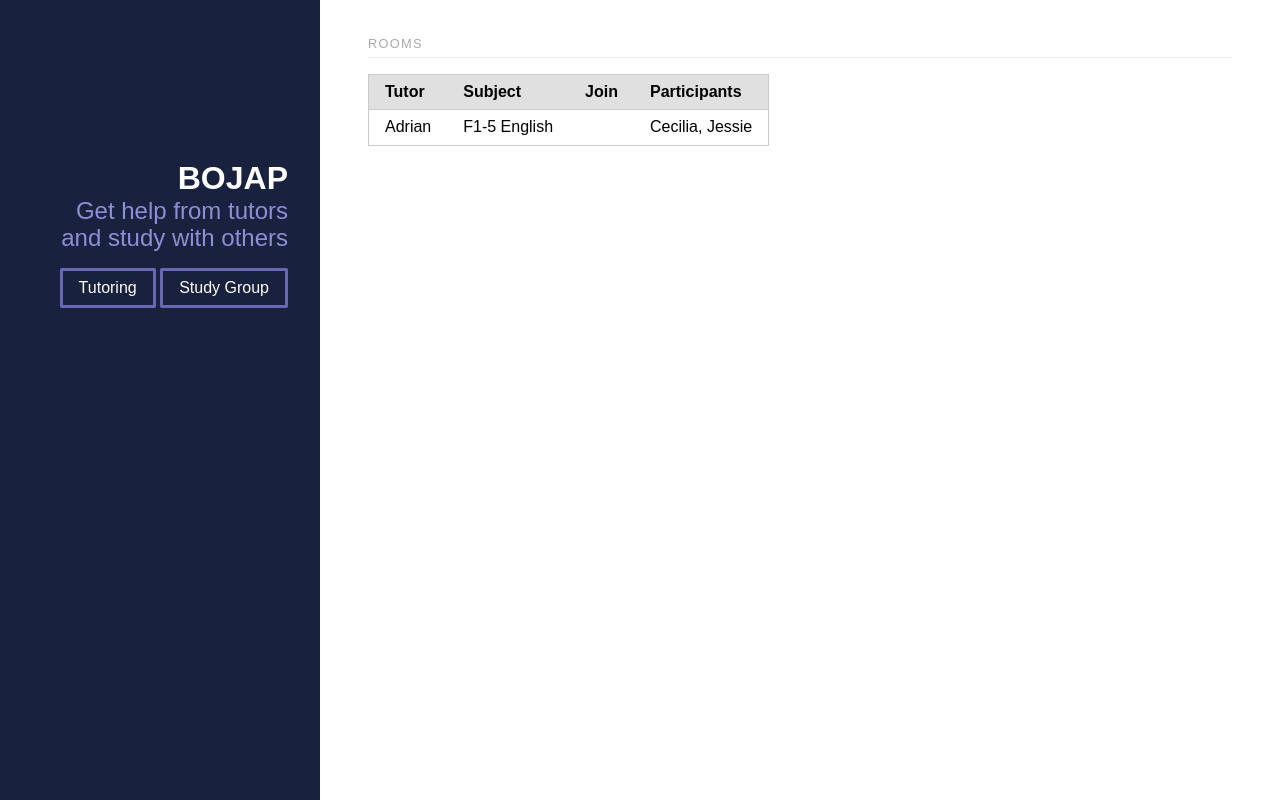
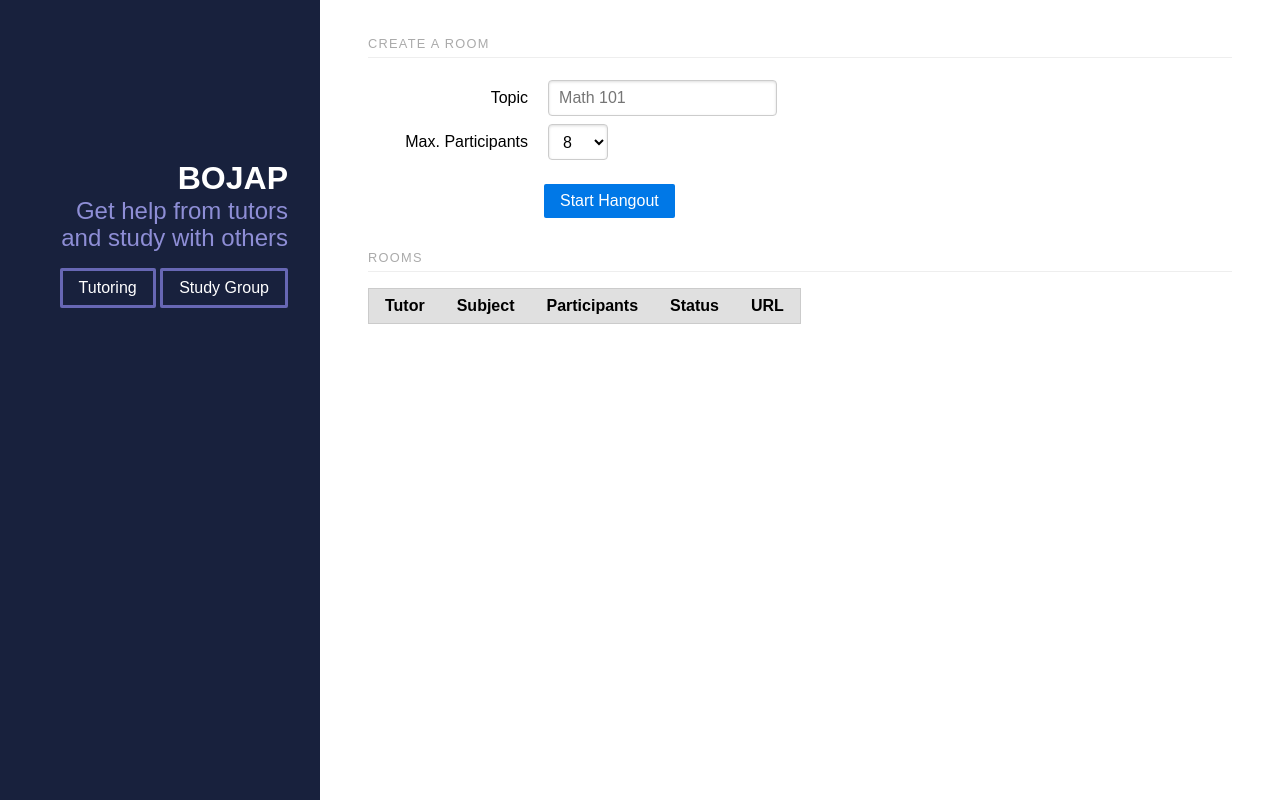
Before and after one commit to adrianlee/bojap-hangout, a website: page static/index.html in a window 1280 px wide. Drawn offline with nearby package versions, Linux system fonts and the light colour scheme.

Commit message:
Add form to create hangout. must click start to continue

```diff
--- a/static/index.html
+++ b/static/index.html
@@ -16,6 +16,8 @@
         <![endif]-->
 
     <script type="text/javascript" src="https://apis.google.com/js/platform.js"></script>
+    <script type="text/javascript" src="http://code.jquery.com/jquery-2.0.3.min.js"></script>
+
 </head>
 
     <body id="home">
@@ -45,30 +47,63 @@
                     <div class="pure-g-r">
                         <div class="pure-u-1">
 
+                            <div class="content-subhead">Create a room</div>
+                            <p>
+                                <form class="pure-form pure-form-aligned">
+                                    <fieldset>
+                                        <div class="pure-control-group">
+                                            <label for="subject">Topic</label>
+                                            <input id="subject" type="text" placeholder="Math 101">
+                                        </div>
+
+                                        <div class="pure-control-group">
+                                            <label for="size">Max. Participants</label>
+                                            <select id="size">
+                                                <option>2</option>
+                                                <option>3</option>
+                                                <option>4</option>
+                                                <option>5</option>
+                                                <option>6</option>
+                                                <option>7</option>
+                                                <option selected="selected">8</option>
+                                                <option>9</option>
+                                                <option>10</option>
+                                            </select>
+                                        </div>
+
+                                        <div class="pure-controls">
+                                            <a id="create" type="submit" class="pure-button pure-button-primary">Start Hangout</a>
+                                        </div>
+                                    </fieldset>
+                                </form>
+                                <div id="start_container" >
+                                    <div id="start_hangout"></div>
+                                </div>
+                            </p>
+
                             <div class="content-subhead">Rooms</div>
-
-				    <!-- TABLE -->
-				    	<p></p>
+                            <p>
                                 <table class="pure-table pure-table-horizontal">
                                     <thead>
                                         <tr>
                                             <th>Tutor</th>
                                             <th>Subject</th>
-						            <th>Join</th>
                                             <th>Participants</th>
+                                            <th>Status</th>
+                                            <th>URL</th>
                                         </tr>
                                     </thead>
 
                                     <tbody>
-						        <tr>
+                                    <!-- <tr>
                                         <td>Adrian</td>
                                         <td>F1-5 English</td>
                                         <td><div id="placeholder-div3"></div></td>
                                         <td>Cecilia, Jessie</td>
-						        </tr>
+                                    </tr> -->
                                 </tbody>
                             </table>
-
+                        </p>
 
                     </div>
                 </div>
@@ -79,14 +114,22 @@
 
 
     <script>
-      gapi.hangout.render('placeholder-div3', {
+        $(function () {
+            $("#create").click(function () {
+                gapi.hangout.render('start_hangout', {
                     'render': 'createhangout',
                     'topic': "English 101",
-        'hangout_type': 'moderated',
+                    'hangout_type': 'normal',
                     'initial_apps': [],
                     'widget_size': 72
                 });
+
+                $("#start_hangout").trigger("click");
+            });
+        });
     </script>
+
+    <!--
     <script type="text/javascript">
         window.analytics||(window.analytics=[]),window.analytics.methods=["identify","track","trackLink","trackForm","trackClick","trackSubmit","page","pageview","ab","alias","ready","group","on","once","off"],window.analytics.factory=function(t){return function(){var a=Array.prototype.slice.call(arguments);return a.unshift(t),window.analytics.push(a),window.analytics}};for(var i=0;i<window.analytics.methods.length;i++){var method=window.analytics.methods[i];window.analytics[method]=window.analytics.factory(method)}window.analytics.load=function(t){var a=document.createElement("script");a.type="text/javascript",a.async=!0,a.src=("https:"===document.location.protocol?"https://":"http://")+"d2dq2ahtl5zl1z.cloudfront.net/analytics.js/v1/"+t+"/analytics.min.js";var n=document.getElementsByTagName("script")[0];n.parentNode.insertBefore(a,n)},window.analytics.SNIPPET_VERSION="2.0.8",
         window.analytics.load("1lp79dn");
@@ -97,5 +140,6 @@ analytics.identify('019mr8mf4r', {
             friends : 854
         });
     </script>
+-->
 </body>
 </html>
```
Lines whose indentation alone changed are shown as unchanged.
